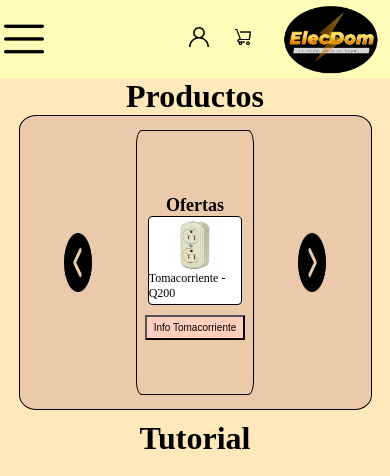
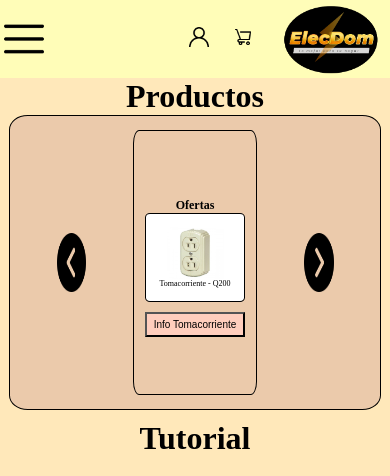
Before and after one commit to LuisAndrino/Elecdom-resposinve, a plain HTML site: page index.html in a window 390 px wide. Shown: the top 476 px of the page. Drawn offline with Linux system fonts and the light colour scheme.

Commit message:
Se rebugeo todo :(

```diff
--- a/css/style.css
+++ b/css/style.css
@@ -242,14 +242,14 @@ h1{
         }
 
         .main-products {
-            width: 90%;
+            width: 95%;
             height: 75vw;
             display: flex;
             flex-wrap: wrap;
             align-items: center;
             justify-content: space-evenly;
             background-color: #ebcaab;
-            font-size: 12px;
+            font-size: 8px;
             margin: 0 auto;
             border: 1px solid;
             border-radius: 5%;
```
